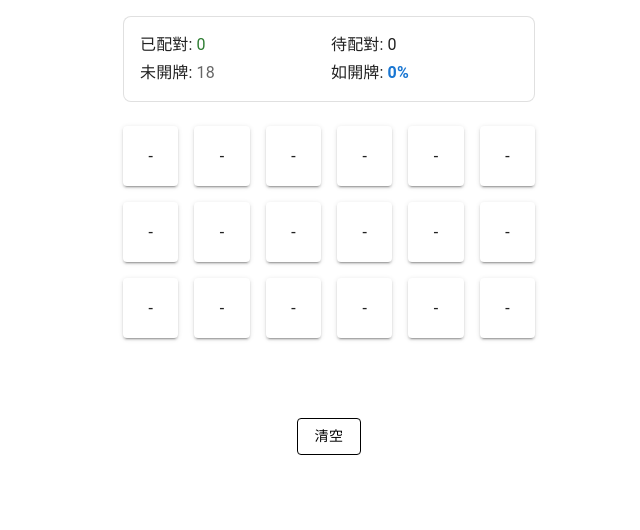
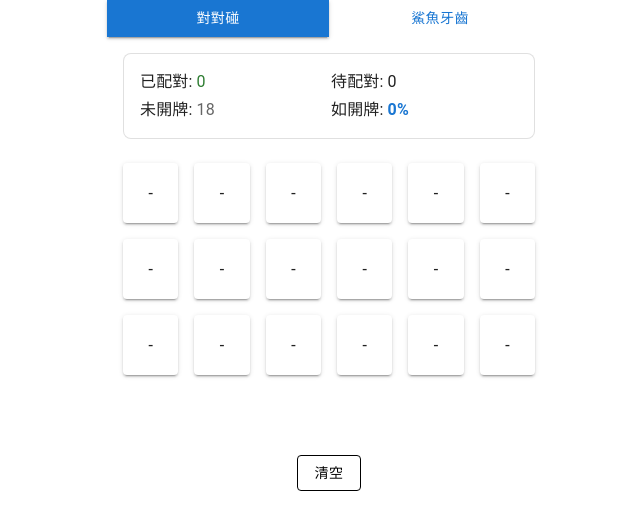
Before and after one commit to fredFung9527/dave-game-1, a Next.js app: page / in a window 1280 px wide. Shown: the top 530 px of the page, without its empty margins (311-951 px from the left). Built offline with nearby package versions, Linux system fonts and the light colour scheme; what @mui/material-nextjs would draw is missing.

Commit message:
start shark

```diff
--- a/app/layout.tsx
+++ b/app/layout.tsx
@@ -1,7 +1,9 @@
-import type { Metadata } from "next"
-import { Geist, Geist_Mono } from "next/font/google"
-import "./globals.css"
+import type { Metadata } from 'next'
+import { Geist, Geist_Mono } from 'next/font/google'
+import './globals.css'
 import { AppRouterCacheProvider } from '@mui/material-nextjs/v13-appRouter'
+import { Container } from '@mui/material'
+import MenuRouter from '@/components/MenuRouter'
 
 const geistSans = Geist({
   variable: "--font-geist-sans",
@@ -27,7 +29,11 @@ export default function RootLayout({
     <html lang="en">
       <body className={`${geistSans.variable} ${geistMono.variable}`}>
         <AppRouterCacheProvider>
-          {children}
+          <Container maxWidth='xs' disableGutters>
+            <MenuRouter />
+
+            {children}
+          </Container>
         </AppRouterCacheProvider>
       </body>
     </html>
--- a/app/page.tsx
+++ b/app/page.tsx
@@ -1,10 +1,10 @@
 import CardMatrix from '@/components/card/CardMatrix'
-import { Container } from '@mui/material'
+import { Box } from '@mui/material'
 
 export default function Home() {
   return (
-    <Container sx={{ p: 2 }} maxWidth='xs' disableGutters>
+    <Box sx={{ p: 2 }}>
       <CardMatrix />
-    </Container>
+    </Box>
   )
 }
--- /dev/null
+++ b/components/MenuRouter.tsx
@@ -0,0 +1,53 @@
+'use client'
+
+import { Button, Grid } from '@mui/material'
+import { usePathname } from 'next/navigation'
+
+interface MenuItemData {
+  title: string,
+  link: string,
+}
+const MenuItemData: MenuItemData[] = [
+  {
+    title: '對對碰',
+    link: '/',
+  },
+  {
+    title: '鯊魚牙齒',
+    link: '/shark',
+  }
+]
+
+export default function MenuRouter() {
+  return (
+    <Grid container>
+      {MenuItemData.map((item) => (
+        <Grid size={6} key={item.title}>
+          <MenuItem title={item.title} link={item.link} />
+        </Grid>
+      ))}
+    </Grid>
+  )
+}
+
+function MenuItem({
+  title,
+  link,
+}: {
+  title: string,
+  link: string,
+}) {
+  const pathname = usePathname()
+  const isActive = pathname === link
+
+  return (
+    <Button
+      variant={isActive ? 'contained' : 'text'}
+      color='primary'
+      sx={{ width: '100%', borderRadius: 0, border: 'none' }}
+      href={link}
+    >
+      {title}
+    </Button>
+  )
+}
```
Also changed, not shown: app/shark/page.tsx (added, +7 -0 lines).
